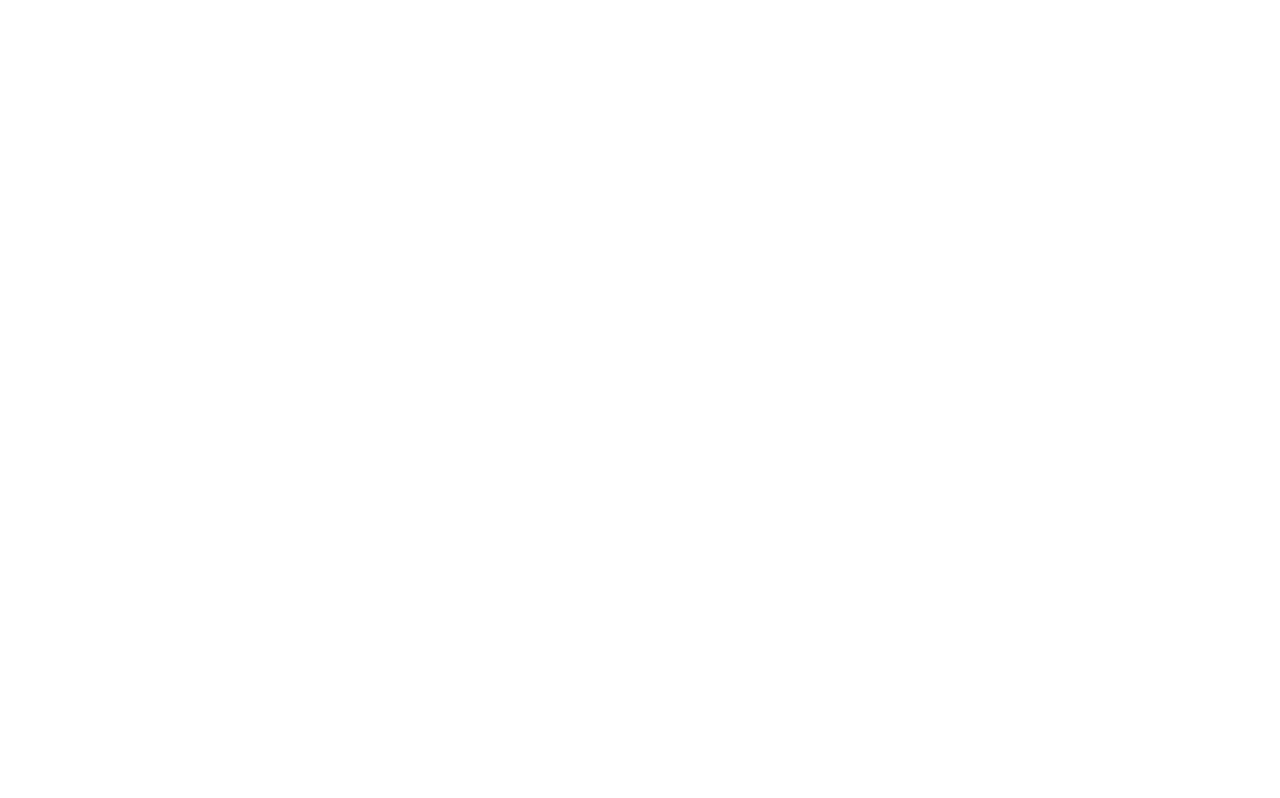
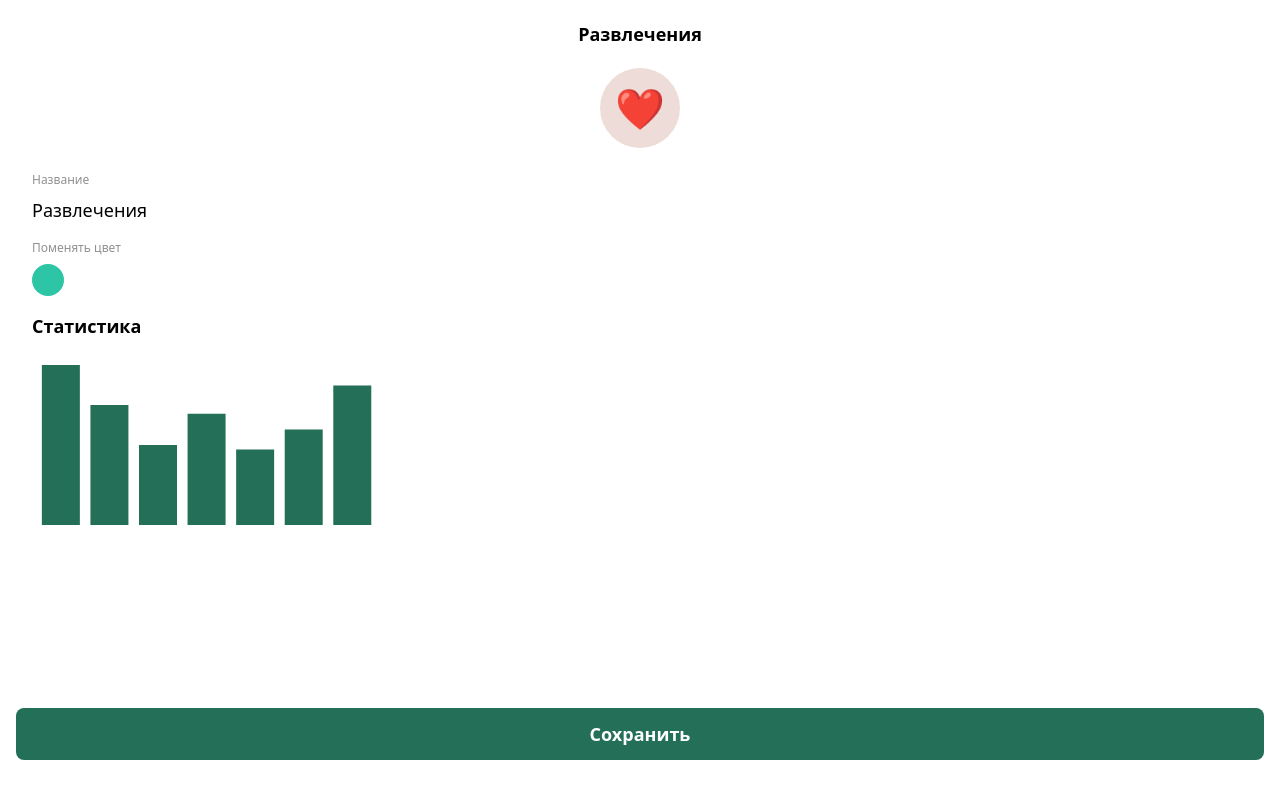
Before and after one commit to bigT01/money-tracker, a React (Create React App) app: page /statistic in a window 1280 px wide. Before the commit this address had no page. Built offline with nearby package versions, Linux system fonts and the light colour scheme.

Commit message:
feat: ux static page

```diff
--- a/src/index.tsx
+++ b/src/index.tsx
@@ -6,6 +6,7 @@
 import {BrowserRouter, Route, Routes} from "react-router-dom";
 import Transaction from "./pages/transaction";
 import History from "./pages/history";
+import Statistic from "./pages/statistic";
 
 const root = ReactDOM.createRoot(
     document.getElementById('root') as HTMLElement
@@ -17,6 +18,7 @@
                 <Route path={'/'} element={<App />}/>
                 <Route path={'/transaction'} element={<Transaction />}/>
                 <Route path={'/history'} element={<History />}/>
+                <Route path={'/statistic'} element={<Statistic />}/>
             </Routes>
         </BrowserRouter>
     </React.StrictMode>
--- /dev/null
+++ b/src/pages/statistic.tsx
@@ -0,0 +1,81 @@
+import React from 'react';
+import AdditionalPost from "../components/AdditionalPost";
+import {Bar, BarChart} from "recharts";
+
+const Statistic = () => {
+    const data = [
+        {
+            name: 'Page A',
+            uv: 4000,
+            pv: 2400,
+            amt: 2400,
+        },
+        {
+            name: 'Page B',
+            uv: 3000,
+            pv: 1398,
+            amt: 2210,
+        },
+        {
+            name: 'Page C',
+            uv: 2000,
+            pv: 9800,
+            amt: 2290,
+        },
+        {
+            name: 'Page D',
+            uv: 2780,
+            pv: 3908,
+            amt: 2000,
+        },
+        {
+            name: 'Page E',
+            uv: 1890,
+            pv: 4800,
+            amt: 2181,
+        },
+        {
+            name: 'Page F',
+            uv: 2390,
+            pv: 3800,
+            amt: 2500,
+        },
+        {
+            name: 'Page G',
+            uv: 3490,
+            pv: 4300,
+            amt: 2100,
+        },
+    ];
+    return (
+        <div className={'h-screen relative'}>
+            <h5 className='text-center py-5 font-bold text-lg'>Развлечения</h5>
+            <div className={"w-[80px] h-[80px] mb-6 rounded-full mx-auto flex items-center justify-center"}
+                 style={{background: '#EDDCD8'}}>
+                <span className={'font-bold text-center text-[40px]'}>❤️</span>
+            </div>
+            <main className={`mx-8 `}>
+                <AdditionalPost label={'Название'}>
+                    <input type="text" defaultValue={'Развлечения'} className='outline-none text-lg'
+                           placeholder={"Развлечения"}/>
+                </AdditionalPost>
+                <AdditionalPost label={'Поменять цвет'}>
+                    <div className={'flex gap-2'}>
+                        <div className='w-[32px] h-[32px] rounded-full bg-[#2EC5A7]'></div>
+                    </div>
+                </AdditionalPost>
+                <h5 className={'font-bold text-lg mb-5'}>Статистика</h5>
+                <BarChart className={'w-full'} width={350} height={170} data={data}>
+                    <Bar dataKey="uv" fill="#236F57" />
+                </BarChart>
+            </main>
+            <div className=" fixed bottom-10 w-full px-4">
+                <button className='w-full  rounded-lg text-[#FFFFFF] text-lg font-bold py-3 bg-[#236F57]'>Сохранить
+                </button>
+            </div>
+
+        </div>
+    );
+};
+
+export default Statistic;
```
